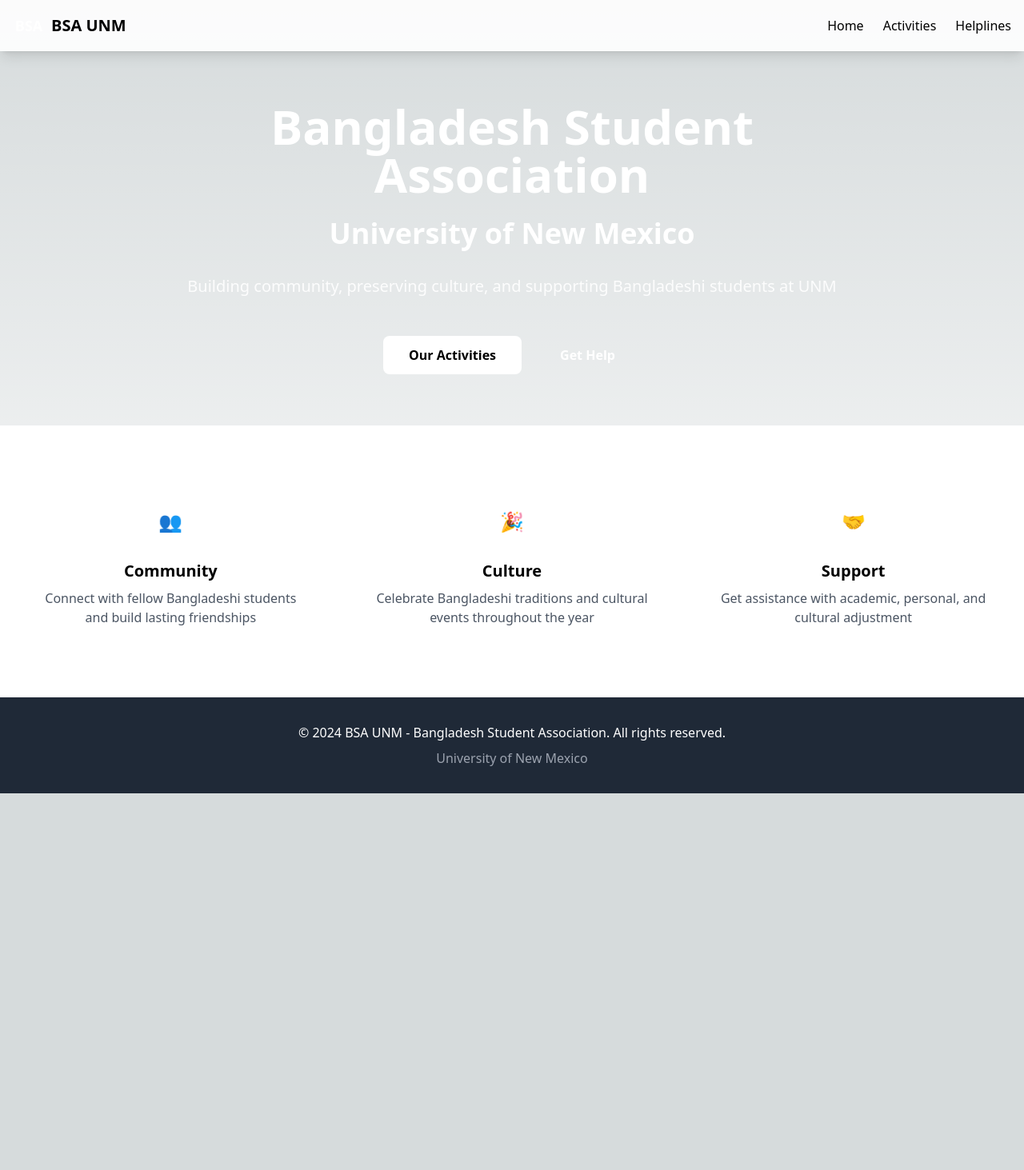
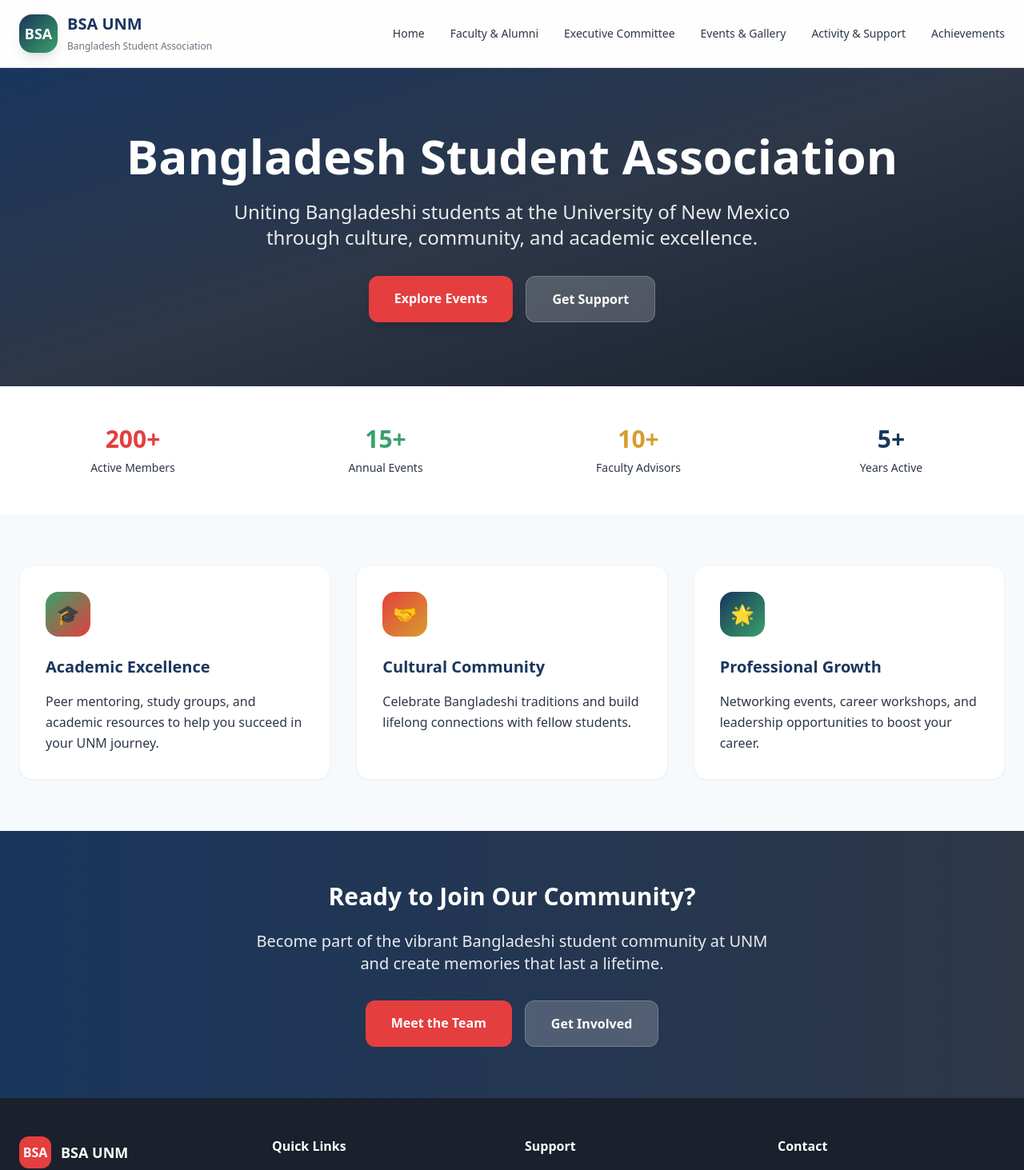
Before and after one commit to SalmanShaikat/bsaunmtesting, a Next.js app: page / in a window 1280 px wide. Shown: the top 1463 px of the page at 80% size. Before the commit the page ends 992 px from the top, so only its background shows below. Built offline with nearby package versions, Linux system fonts and the light colour scheme.

Commit message:
Update page.tsx

```diff
--- a/app/page.tsx
+++ b/app/page.tsx
@@ -2,98 +2,201 @@
 
 export default function Home() {
   return (
-    <div className="min-h-screen bg-gradient-to-br from-bangladesh-green to-unm-red">
+    <div className="min-h-screen bg-light">
       {/* Navigation */}
-      <nav className="bg-white bg-opacity-90 shadow-lg">
-        <div className="container mx-auto px-4 py-3">
+      <nav className="bg-white/80 backdrop-blur-md border-b border-gray-200 sticky top-0 z-50">
+        <div className="container mx-auto px-6 py-4">
           <div className="flex justify-between items-center">
-            <div className="flex items-center space-x-2">
-              <div className="w-10 h-10 bg-bangladesh-green rounded-full flex items-center justify-center">
+            <Link href="/" className="flex items-center space-x-3 group">
+              <div className="w-12 h-12 bg-gradient-to-br from-primary to-success rounded-2xl flex items-center justify-center shadow-lg group-hover:shadow-xl transition-all duration-300">
                 <span className="text-white font-bold text-lg">BSA</span>
               </div>
-              <span className="text-xl font-bold text-bangladesh-green">BSA UNM</span>
-            </div>
-            <div className="flex space-x-6">
-              <Link href="/" className="text-bangladesh-green hover:text-unm-red font-medium">
-                Home
-              </Link>
-              <Link href="/activity" className="text-bangladesh-green hover:text-unm-red font-medium">
-                Activities
-              </Link>
-              <Link href="/helplines" className="text-bangladesh-green hover:text-unm-red font-medium">
-                Helplines
-              </Link>
+              <div>
+                <span className="text-xl font-bold text-primary block">BSA UNM</span>
+                <span className="text-xs text-secondary opacity-70">Bangladesh Student Association</span>
+              </div>
+            </Link>
+
+            <div className="flex space-x-8">
+              {[
+                { name: 'Home', href: '/' },
+                { name: 'Faculty & Alumni', href: '/faculty-alumni' },
+                { name: 'Executive Committee', href: '/executive-committee' },
+                { name: 'Events & Gallery', href: '/events-gallery' },
+                { name: 'Activity & Support', href: '/activity-support' },
+                { name: 'Achievements', href: '/achievements' },
+              ].map((item) => (
+                <Link
+                  key={item.name}
+                  href={item.href}
+                  className="text-secondary hover:text-accent font-medium transition-colors duration-200 text-sm"
+                >
+                  {item.name}
+                </Link>
+              ))}
             </div>
           </div>
         </div>
       </nav>
 
       {/* Hero Section */}
-      <main className="container mx-auto px-4 py-16 text-center">
-        <div className="max-w-4xl mx-auto">
-          <h1 className="text-5xl md:text-6xl font-bold text-white mb-6">
+      <section className="relative bg-gradient-to-br from-primary via-secondary to-dark text-white py-20">
+        <div className="container mx-auto px-6 text-center">
+          <h1 className="text-5xl md:text-6xl font-bold mb-6 leading-tight">
             Bangladesh Student Association
           </h1>
-          <h2 className="text-3xl md:text-4xl font-semibold text-white mb-8">
-            University of New Mexico
-          </h2>
-          <p className="text-xl text-white mb-12 opacity-90">
-            Building community, preserving culture, and supporting Bangladeshi students at UNM
+          <p className="text-xl md:text-2xl opacity-90 mb-8 max-w-3xl mx-auto leading-relaxed">
+            Uniting Bangladeshi students at the University of New Mexico through culture, community, and academic excellence.
           </p>
-
           <div className="flex flex-col sm:flex-row gap-4 justify-center">
             <Link
-              href="/activity"
-              className="bg-white text-bangladesh-green px-8 py-3 rounded-lg font-semibold hover:bg-gray-100 transition duration-300"
+              href="/events-gallery"
+              className="bg-accent hover:bg-accent-light text-white px-8 py-4 rounded-xl font-semibold transition-all duration-300 transform hover:scale-105 shadow-lg"
             >
-              Our Activities
+              Explore Events
             </Link>
             <Link
-              href="/helplines"
-              className="bg-bangladesh-green text-white px-8 py-3 rounded-lg font-semibold hover:bg-green-800 transition duration-300"
+              href="/activity-support"
+              className="bg-white/20 hover:bg-white/30 text-white px-8 py-4 rounded-xl font-semibold backdrop-blur-sm transition-all duration-300 border border-white/20"
             >
-              Get Help
+              Get Support
             </Link>
           </div>
         </div>
-      </main>
+      </section>
 
-      {/* Features Section */}
-      <section className="bg-white py-16">
-        <div className="container mx-auto px-4">
-          <div className="grid md:grid-cols-3 gap-8">
-            <div className="text-center p-6">
-              <div className="w-16 h-16 bg-bangladesh-green rounded-full flex items-center justify-center mx-auto mb-4">
-                <span className="text-white text-2xl">👥</span>
-              </div>
-              <h3 className="text-xl font-bold text-bangladesh-green mb-2">Community</h3>
-              <p className="text-gray-600">Connect with fellow Bangladeshi students and build lasting friendships</p>
+      {/* Quick Stats */}
+      <section className="py-12 bg-white">
+        <div className="container mx-auto px-6">
+          <div className="grid grid-cols-4 gap-8 text-center">
+            <div>
+              <div className="text-3xl font-bold text-accent mb-2">200+</div>
+              <div className="text-secondary text-sm">Active Members</div>
             </div>
-
-            <div className="text-center p-6">
-              <div className="w-16 h-16 bg-unm-red rounded-full flex items-center justify-center mx-auto mb-4">
-                <span className="text-white text-2xl">🎉</span>
-              </div>
-              <h3 className="text-xl font-bold text-unm-red mb-2">Culture</h3>
-              <p className="text-gray-600">Celebrate Bangladeshi traditions and cultural events throughout the year</p>
+            <div>
+              <div className="text-3xl font-bold text-success mb-2">15+</div>
+              <div className="text-secondary text-sm">Annual Events</div>
             </div>
-
-            <div className="text-center p-6">
-              <div className="w-16 h-16 bg-bangladesh-green rounded-full flex items-center justify-center mx-auto mb-4">
-                <span className="text-white text-2xl">🤝</span>
-              </div>
-              <h3 className="text-xl font-bold text-bangladesh-green mb-2">Support</h3>
-              <p className="text-gray-600">Get assistance with academic, personal, and cultural adjustment</p>
+            <div>
+              <div className="text-3xl font-bold text-highlight mb-2">10+</div>
+              <div className="text-secondary text-sm">Faculty Advisors</div>
+            </div>
+            <div>
+              <div className="text-3xl font-bold text-primary mb-2">5+</div>
+              <div className="text-secondary text-sm">Years Active</div>
             </div>
           </div>
         </div>
       </section>
 
+      {/* Features Grid */}
+      <section className="py-16 bg-light">
+        <div className="container mx-auto px-6">
+          <div className="grid md:grid-cols-3 gap-8">
+            <div className="bg-white rounded-2xl p-8 shadow-sm hover:shadow-md transition-all duration-300 border border-gray-100">
+              <div className="w-14 h-14 bg-gradient-to-br from-success to-accent rounded-2xl flex items-center justify-center mb-6">
+                <span className="text-white text-2xl">🎓</span>
+              </div>
+              <h3 className="text-xl font-bold text-primary mb-4">Academic Excellence</h3>
+              <p className="text-secondary leading-relaxed">
+                Peer mentoring, study groups, and academic resources to help you succeed in your UNM journey.
+              </p>
+            </div>
+
+            <div className="bg-white rounded-2xl p-8 shadow-sm hover:shadow-md transition-all duration-300 border border-gray-100">
+              <div className="w-14 h-14 bg-gradient-to-br from-accent to-highlight rounded-2xl flex items-center justify-center mb-6">
+                <span className="text-white text-2xl">🤝</span>
+              </div>
+              <h3 className="text-xl font-bold text-primary mb-4">Cultural Community</h3>
+              <p className="text-secondary leading-relaxed">
+                Celebrate Bangladeshi traditions and build lifelong connections with fellow students.
+              </p>
+            </div>
+
+            <div className="bg-white rounded-2xl p-8 shadow-sm hover:shadow-md transition-all duration-300 border border-gray-100">
+              <div className="w-14 h-14 bg-gradient-to-br from-primary to-success rounded-2xl flex items-center justify-center mb-6">
+                <span className="text-white text-2xl">🌟</span>
+              </div>
+              <h3 className="text-xl font-bold text-primary mb-4">Professional Growth</h3>
+              <p className="text-secondary leading-relaxed">
+                Networking events, career workshops, and leadership opportunities to boost your career.
+              </p>
+            </div>
+          </div>
+        </div>
+      </section>
+
+      {/* CTA Section */}
+      <section className="py-16 bg-gradient-to-r from-primary to-secondary text-white">
+        <div className="container mx-auto px-6 text-center">
+          <h2 className="text-3xl font-bold mb-6">Ready to Join Our Community?</h2>
+          <p className="text-xl opacity-90 mb-8 max-w-2xl mx-auto">
+            Become part of the vibrant Bangladeshi student community at UNM and create memories that last a lifetime.
+          </p>
+          <div className="flex flex-col sm:flex-row gap-4 justify-center">
+            <Link
+              href="/executive-committee"
+              className="bg-accent hover:bg-accent-light text-white px-8 py-4 rounded-xl font-semibold transition-all duration-300 transform hover:scale-105"
+            >
+              Meet the Team
+            </Link>
+            <Link
+              href="/activity-support"
+              className="bg-white/20 hover:bg-white/30 text-white px-8 py-4 rounded-xl font-semibold backdrop-blur-sm transition-all duration-300 border border-white/20"
+            >
+              Get Involved
+            </Link>
+          </div>
+        </div>
+      </section>
+
       {/* Footer */}
-      <footer className="bg-gray-800 text-white py-8">
-        <div className="container mx-auto px-4 text-center">
-          <p>&copy; 2024 BSA UNM - Bangladesh Student Association. All rights reserved.</p>
-          <p className="mt-2 text-gray-400">University of New Mexico</p>
+      <footer className="bg-dark text-white py-12">
+        <div className="container mx-auto px-6">
+          <div className="grid md:grid-cols-4 gap-8">
+            <div>
+              <div className="flex items-center space-x-3 mb-4">
+                <div className="w-10 h-10 bg-accent rounded-xl flex items-center justify-center">
+                  <span className="text-white font-bold">BSA</span>
+                </div>
+                <span className="text-lg font-bold">BSA UNM</span>
+              </div>
+              <p className="text-gray-400 text-sm">
+                Building community, preserving culture, and supporting Bangladeshi students at UNM.
+              </p>
+            </div>
+
+            <div>
+              <h4 className="font-semibold mb-4">Quick Links</h4>
+              <div className="space-y-2 text-sm text-gray-400">
+                <Link href="/" className="block hover:text-white transition-colors">Home</Link>
+                <Link href="/events-gallery" className="block hover:text-white transition-colors">Events</Link>
+                <Link href="/achievements" className="block hover:text-white transition-colors">Achievements</Link>
+              </div>
+            </div>
+
+            <div>
+              <h4 className="font-semibold mb-4">Support</h4>
+              <div className="space-y-2 text-sm text-gray-400">
+                <Link href="/activity-support" className="block hover:text-white transition-colors">Get Help</Link>
+                <Link href="/faculty-alumni" className="block hover:text-white transition-colors">Faculty & Alumni</Link>
+                <Link href="/executive-committee" className="block hover:text-white transition-colors">Contact Team</Link>
+              </div>
+            </div>
+
+            <div>
+              <h4 className="font-semibold mb-4">Contact</h4>
+              <div className="space-y-2 text-sm text-gray-400">
+                <p>University of New Mexico</p>
+                <p>Albuquerque, NM</p>
+                <p>bsa@unm.edu</p>
+              </div>
+            </div>
+          </div>
+
+          <div className="border-t border-gray-700 mt-8 pt-8 text-center text-sm text-gray-400">
+            <p>&copy; 2024 BSA UNM - Bangladesh Student Association. All rights reserved.</p>
+          </div>
         </div>
       </footer>
     </div>
```
